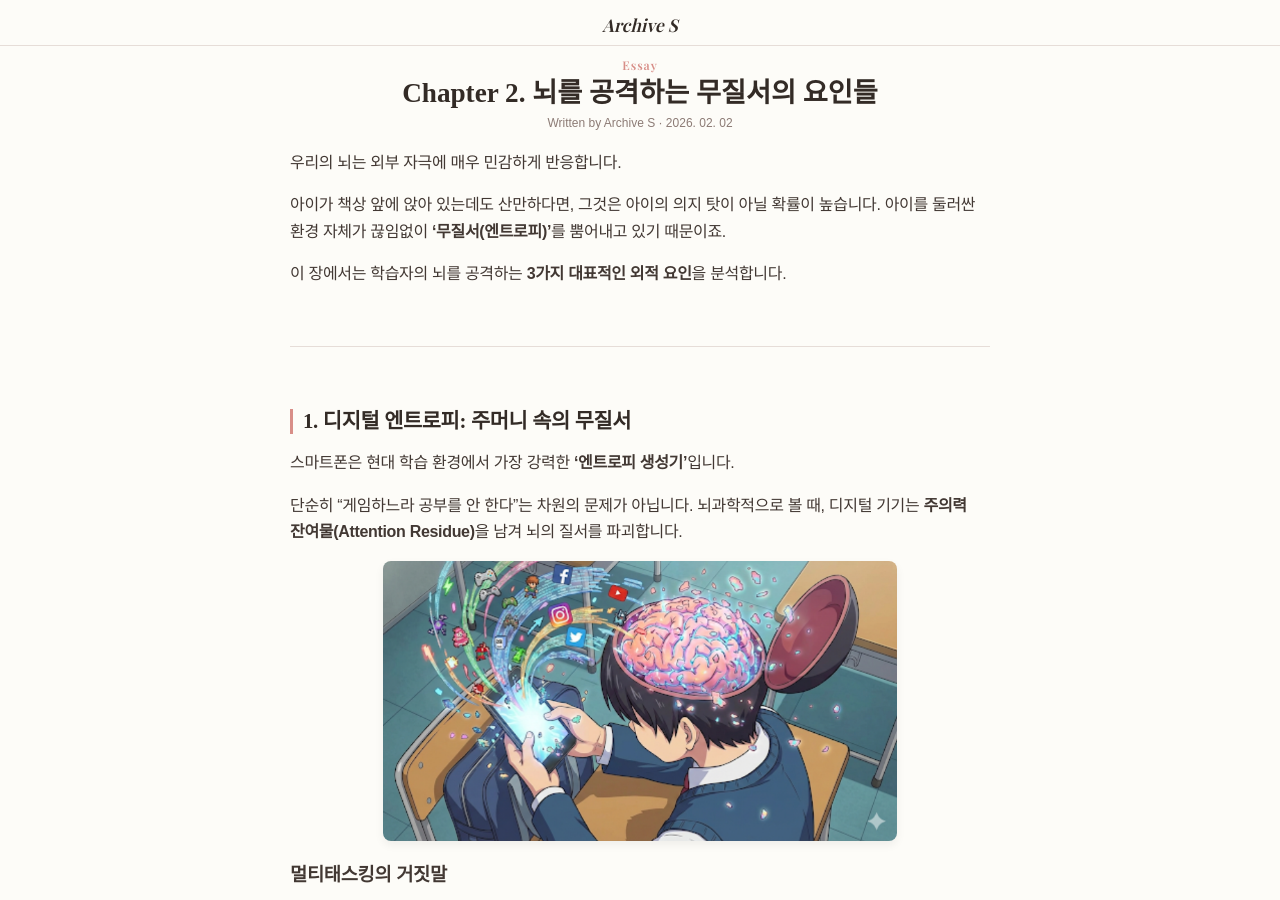
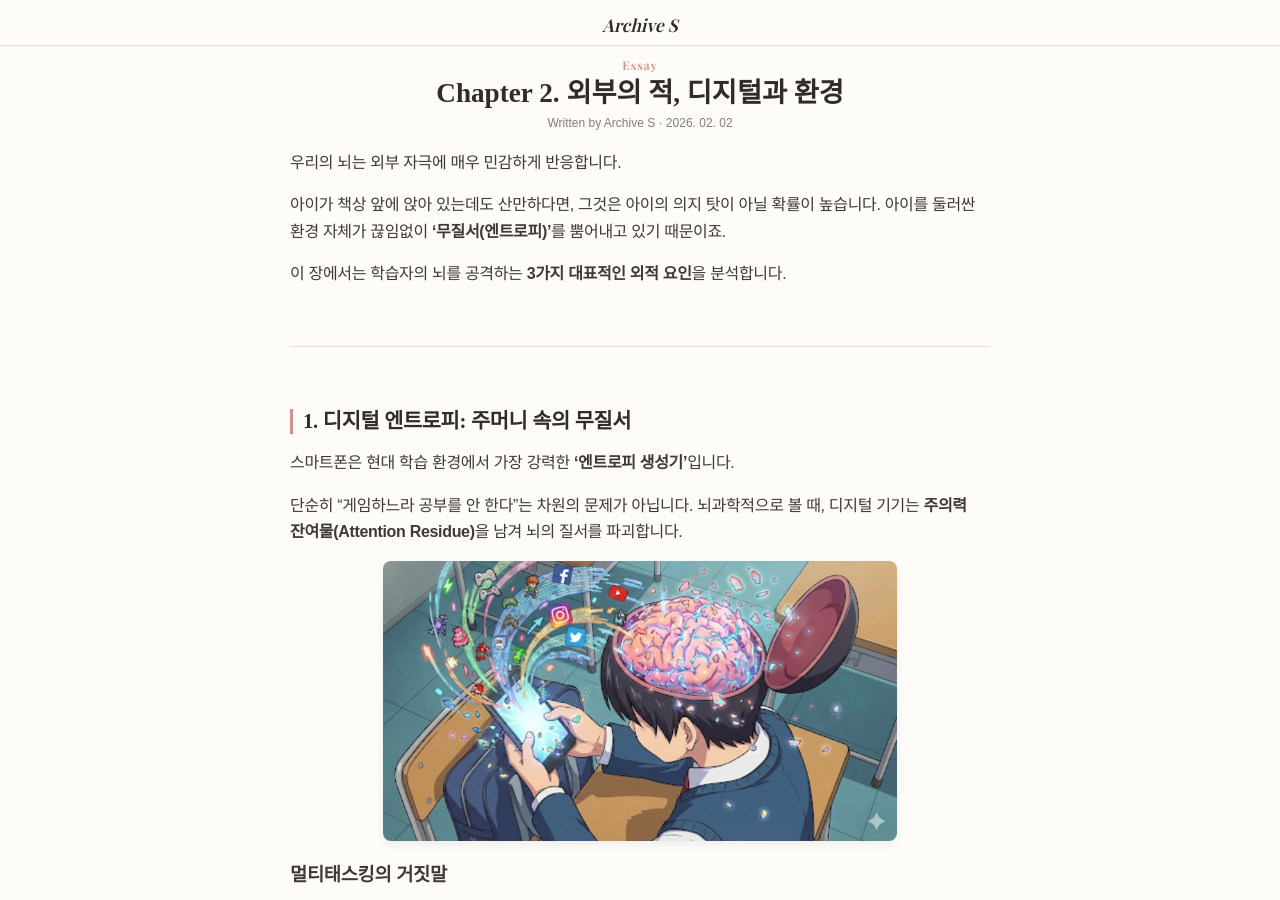
Before and after one commit to somath-edu/somath-edu.github.io, a Jekyll site: the page built from library/entropy-ch2.md, in a window 1280 px wide and 900 px high. Built offline with Jekyll 4.4.1, drawn with Linux system fonts in a browser that asks for light colours; some web fonts are replaced.

Commit message:
Update entropy-ch2.md

```diff
--- a/library/entropy-ch2.md
+++ b/library/entropy-ch2.md
@@ -1,6 +1,6 @@
 ---
 layout: book
-title: Chapter 2. 뇌를 공격하는 무질서의 요인들
+title: Chapter 2. 외부의 적, 디지털과 환경
 permalink: /entropy-ch2.html
 date: 2026-02-02
 prev_link: /entropy-ch1.html
```
